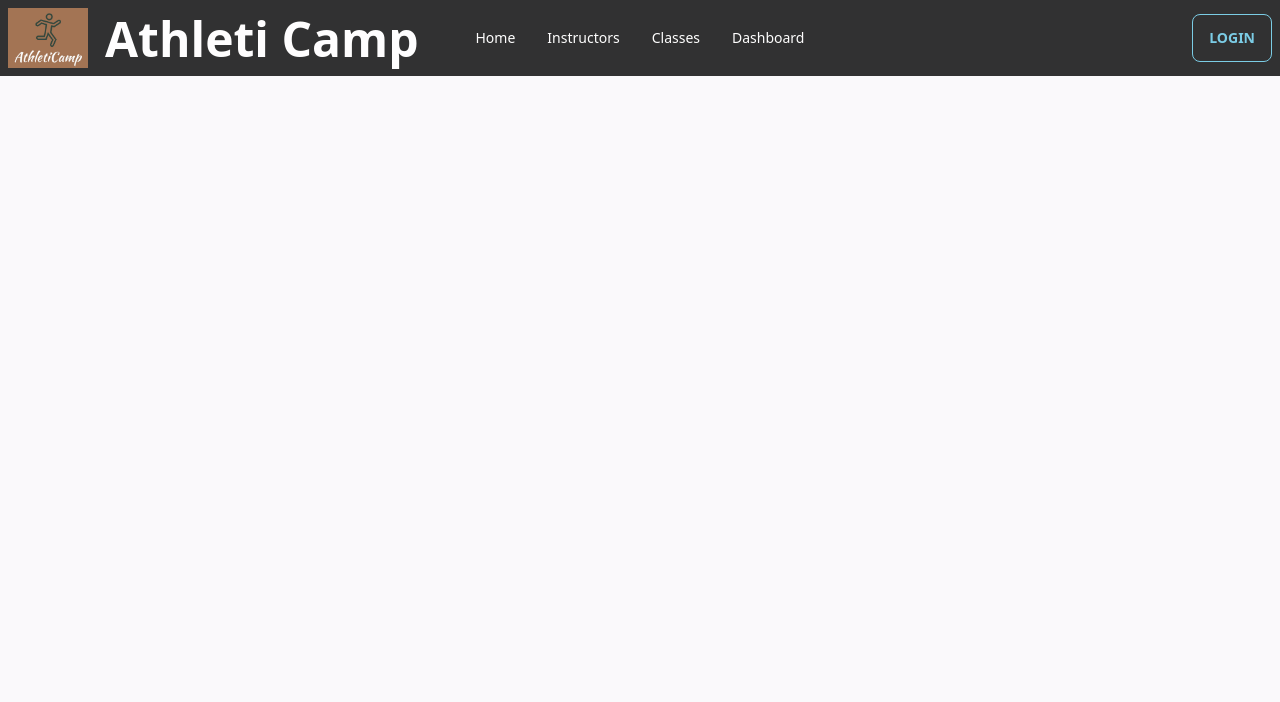
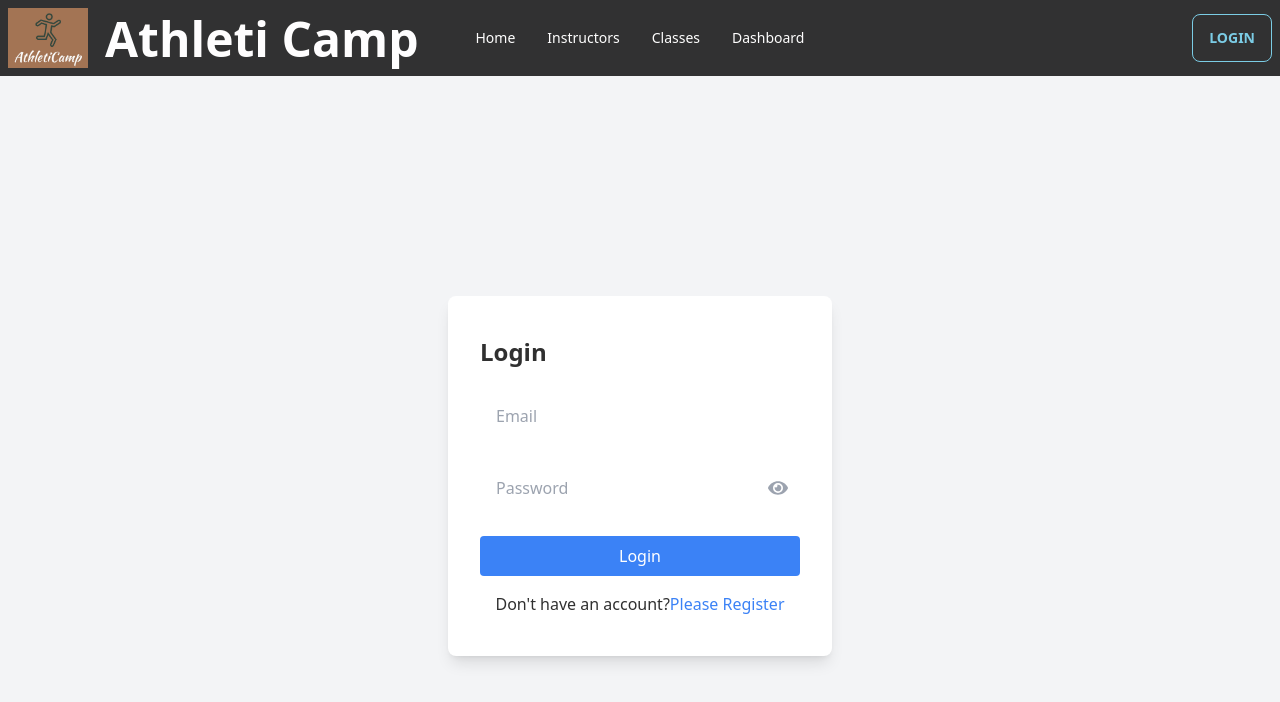
Before and after one commit to fazlerabbyrifat/athleti-camp-client, a React (Vite) app: page /login in a window 1280 px wide. Shown: the top 702 px of the page. Built offline with nearby package versions, Linux system fonts and the light colour scheme.

Commit message:
login page added

```diff
--- a/package.json
+++ b/package.json
@@ -10,11 +10,13 @@
     "preview": "vite preview"
   },
   "dependencies": {
+    "framer-motion": "^10.12.16",
     "localforage": "^1.10.0",
     "match-sorter": "^6.3.1",
     "react": "^18.2.0",
     "react-dom": "^18.2.0",
     "react-hook-form": "^7.44.3",
+    "react-icons": "^4.9.0",
     "react-router-dom": "^6.12.0",
     "sort-by": "^1.2.0"
   },
--- a/src/pages/Login/Login.jsx
+++ b/src/pages/Login/Login.jsx
@@ -1,11 +1,84 @@
-import React from 'react';
+import React, { useState } from "react";
+import { useForm } from "react-hook-form";
+import { FaEye, FaEyeSlash } from "react-icons/fa";
+import { Link } from "react-router-dom";
+import { motion } from "framer-motion";
 
 const Login = () => {
-    return (
-        <div>
+  const { register, handleSubmit } = useForm();
+  const [showPassword, setShowPassword] = useState(false);
+  const onSubmit = (data) => {
+    console.log(data);
+  };
 
-        </div>
-    );
+  const containerVariants = {
+    hidden: {
+      opacity: 0,
+      y: -100,
+    },
+    visible: {
+      opacity: 1,
+      y: 0,
+      transition: {
+        type: "spring",
+        damping: 20,
+        stiffness: 100,
+        delay: 0.2,
+      },
+    },
+  };
+
+  return (
+    <div className="flex items-center justify-center h-screen bg-gray-100">
+      <motion.div
+        className="w-96 px-8 py-10 bg-white rounded-lg shadow-lg"
+        variants={containerVariants}
+        initial="hidden"
+        animate="visible"
+      >
+        <h2 className="text-2xl font-bold mb-6">Login</h2>
+        <form onSubmit={handleSubmit(onSubmit)}>
+          <div className="mb-6">
+            <input
+              type="email"
+              placeholder="Email"
+              className="w-full px-4 py-3 rounded-lg focus:outline-none focus:ring focus:border-blue-500"
+              {...register("email", { required: true })}
+            />
+          </div>
+          <div className="relative mb-6">
+            <input
+              type={showPassword ? "text" : "password"}
+              placeholder="Password"
+              className="w-full px-4 py-3 rounded-lg focus:outline-none focus:ring focus:border-blue-500"
+              {...register("password", { required: true })}
+            />
+            <span
+              className="absolute top-1/2 right-3 transform -translate-y-1/2 cursor-pointer"
+              onClick={() => setShowPassword(!showPassword)}
+            >
+              {showPassword ? (
+                <FaEyeSlash className="w-5 h-5 text-gray-400" />
+              ) : (
+                <FaEye className="w-5 h-5 text-gray-400" />
+              )}
+            </span>
+          </div>
+          <input
+            className="w-full px-4 py-2 bg-blue-500 text-white rounded hover:bg-blue-600"
+            type="submit"
+            value="Login"
+          />
+        </form>
+        <p className="mt-4 text-center">
+          Don't have an account?
+          <Link to="/registration" className="text-blue-500">
+            Please Register
+          </Link>
+        </p>
+      </motion.div>
+    </div>
+  );
 };
 
 export default Login;
```
Also changed, not shown: 1 other file (tests, documents, lock files or other folders).
